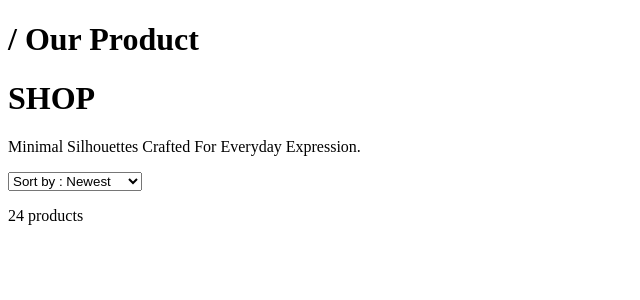
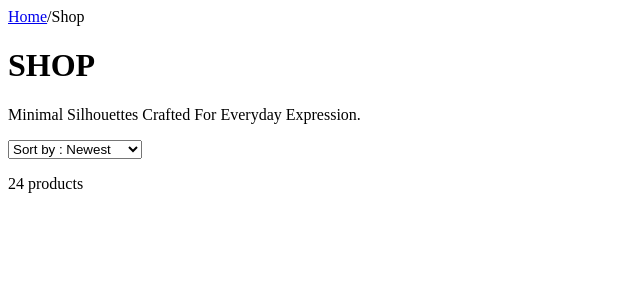
Before and after one commit to RapzzKY24/FashionBrand, a Next.js app: page /shop/components/Header in a window 1280 px wide. Shown: the top 300 px of the page, without its empty margins (0-640 px from the left). Built offline with nearby package versions, Linux system fonts and the light colour scheme.

Commit message:
feat(ui) : header breadcrumb change color

```diff
--- a/src/pages/shop/components/Header.tsx
+++ b/src/pages/shop/components/Header.tsx
@@ -1,11 +1,14 @@
+import Link from "next/link";
 import React from "react";
 
 const Header = () => {
   return (
     <div className="flex flex-col justify-center gap-y-2">
-      <h1 className="text-[16px] text-gray-400 font-roboto font-light uppercase">
-        / Our Product
-      </h1>
+      <div className="flex items-center gap-2 font-roboto text-sm">
+        <Link href="/home">Home</Link>
+        <span>/</span>
+        <span>Shop</span>
+      </div>
       <h1 className="text-6xl font-barlow font-extrabold text-black uppercase tracking-[0.08rem]">
         SHOP
       </h1>
```
